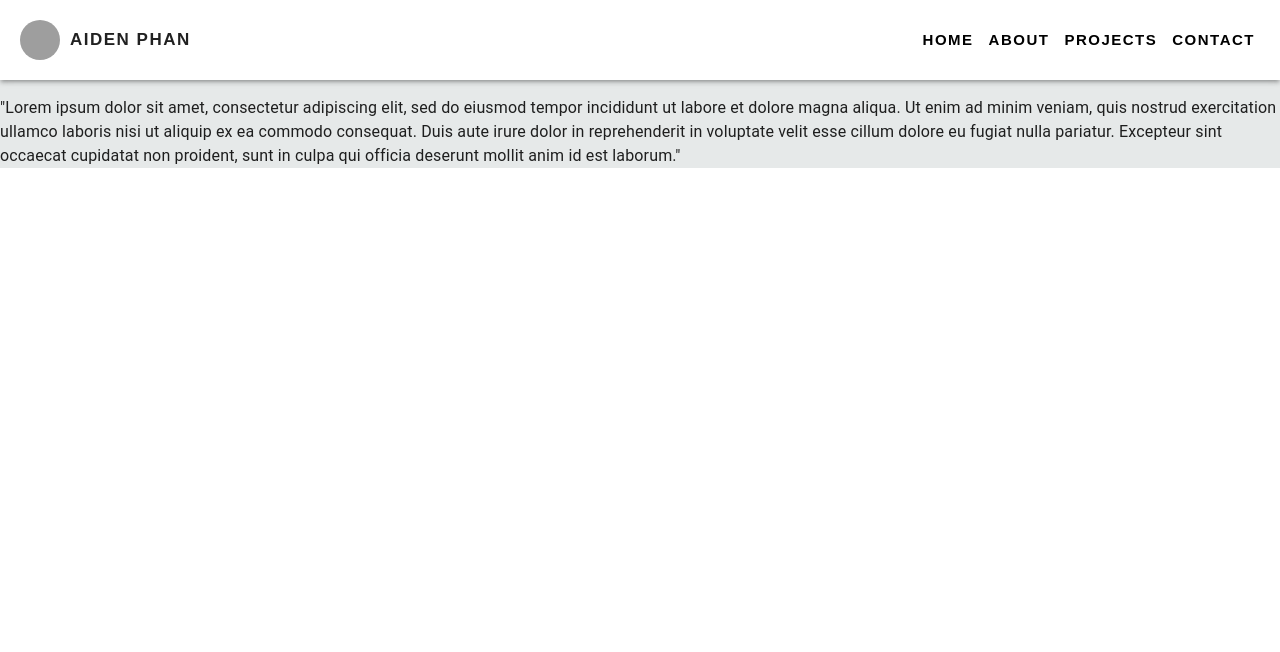
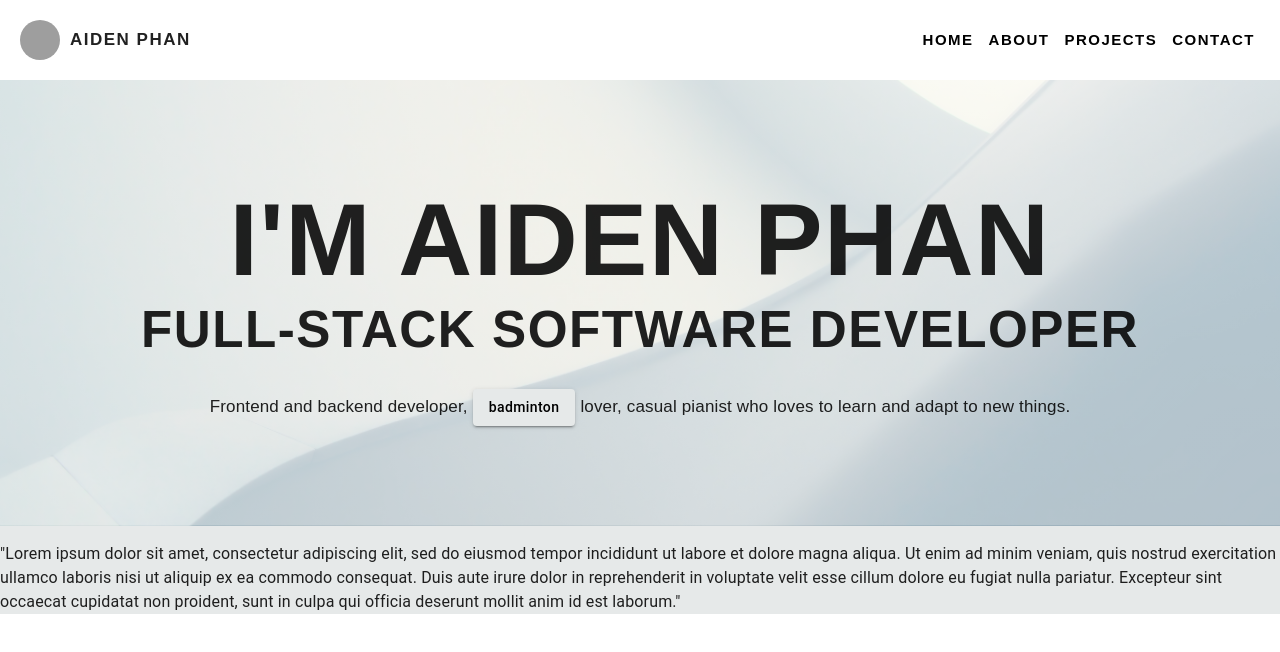
Before and after one commit to aiden-thanhp/portfolio, a React (Create React App) app: page / in a window 1280 px wide. Shown: the top 652 px of the page. Built offline with nearby package versions, Linux system fonts and the light colour scheme; grey boxes are pictures that could not be loaded.

Commit message:
Created Intro Section

```diff
--- /dev/null
+++ b/src/components/Intro/Intro.components.js
@@ -0,0 +1,69 @@
+import { Box, Button, Typography } from "@mui/material";
+import React from "react";
+import Background from "../../assets/intro-background.jpeg"
+
+const styles = {
+    introBackground: {
+        backgroundImage:
+            `linear-gradient(rgba(255,255,255,0.7), rgba(255,255,255,0.7)), url(${Background})`,
+        backgroundSize: "cover",
+        backgroundPosition: "center",
+        width: "100%"
+    }
+};
+
+export default function Intro() {
+    return (
+        <Box
+            style={styles.introBackground}
+            sx={{
+                paddingY: "100px"
+            }}
+        >
+            <Typography
+                component="h3"
+                variant="h3"
+                sx={{
+                    fontFamily: "'Source Sans Pro', sans-serif",
+                    fontWeight: 900,
+                    textTransform: "uppercase",
+                    fontSize: "8vw",
+                    letterSpacing: 1.5,
+                    textAlign: "center"
+                }}
+            >I'm Aiden Phan</Typography>
+            <Typography
+                component="h3"
+                variant="h3"
+                sx={{
+                    fontFamily: "'Source Sans Pro', sans-serif",
+                    fontWeight: 900,
+                    textTransform: "uppercase",
+                    fontSize: "4vw",
+                    letterSpacing: 1.5,
+                    textAlign: "center"
+                }}
+            >Full-Stack Software Developer</Typography>
+            <Typography
+                component="p"
+                variant="p"
+                sx={{
+                    marginTop: "30px",
+                    fontFamily: "'Source Sans Pro', sans-serif",
+                    fontSize: "17px",
+                    textAlign: "center"
+                }}
+            >Frontend and backend developer,
+            <Button
+                variant="contained"
+                sx={{
+                    marginX: "5px",
+                    backgroundColor: "#e6e9e9",
+                    color: "#000",
+                    textTransform: "none"
+                 }}
+            >badminton </Button>
+            lover, casual pianist who loves to learn and adapt to new things.</Typography>
+        </Box>
+    )
+}
--- a/src/layout/Layout.js
+++ b/src/layout/Layout.js
@@ -1,5 +1,6 @@
 import { Box } from "@mui/material";
 import React from "react";
+import Intro from "../components/Intro/Intro.components";
 import NavBar from "../components/NavBar/NavBar.components";
 
 export default function Layout() {
@@ -8,6 +9,7 @@ export default function Layout() {
             sx={{ backgroundColor: "#e6e9e9" }}
         >
             <NavBar />
+            <Intro />
             <p>"Lorem ipsum dolor sit amet, consectetur adipiscing elit, sed do eiusmod tempor incididunt ut labore et dolore magna aliqua. Ut enim ad minim veniam, quis nostrud exercitation ullamco laboris nisi ut aliquip ex ea commodo consequat. Duis aute irure dolor in reprehenderit in voluptate velit esse cillum dolore eu fugiat nulla pariatur. Excepteur sint occaecat cupidatat non proident, sunt in culpa qui officia deserunt mollit anim id est laborum."</p>
         </Box>
     )
```
Also changed, not shown: src/assets/intro-background.jpeg (added).
